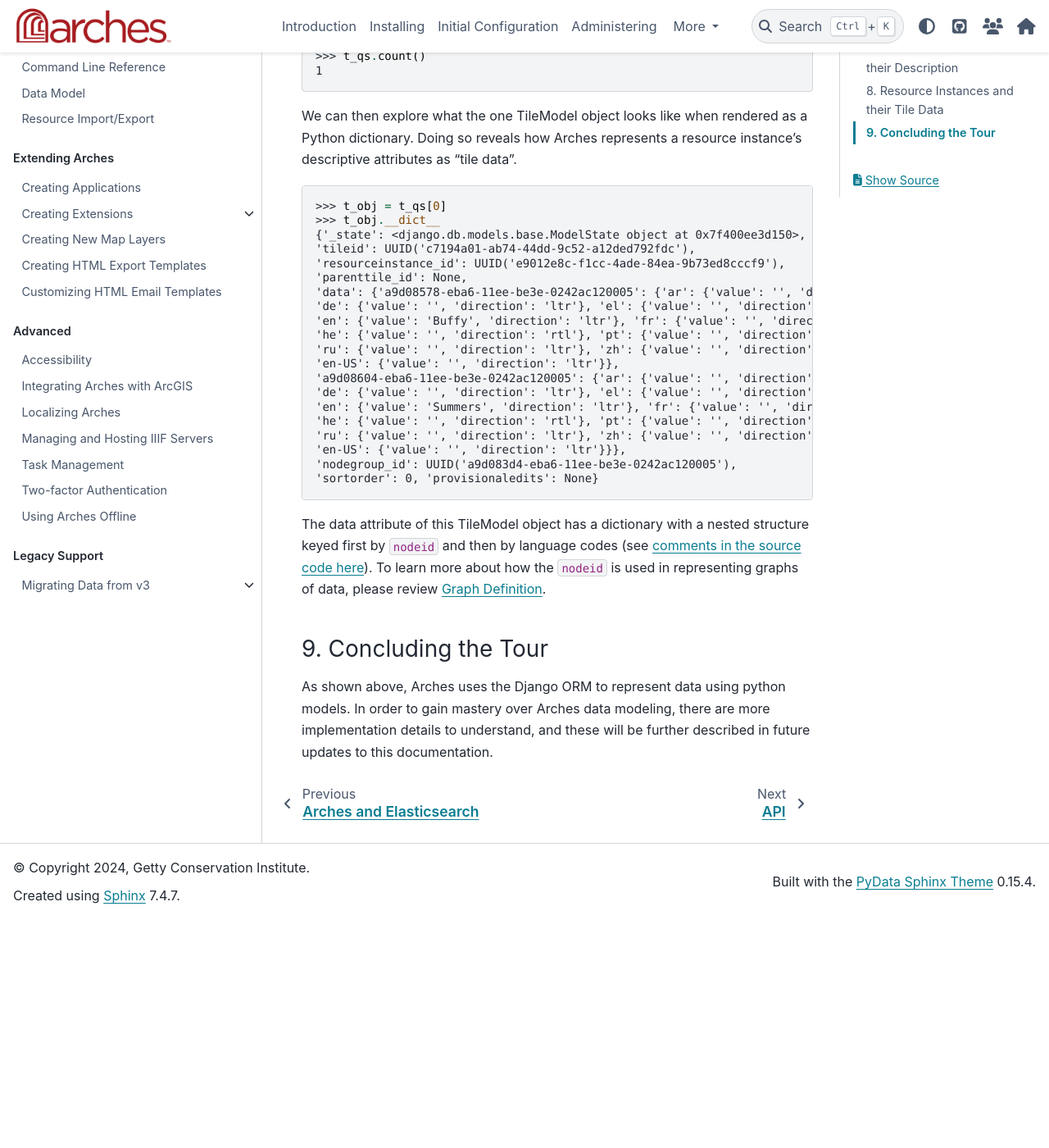
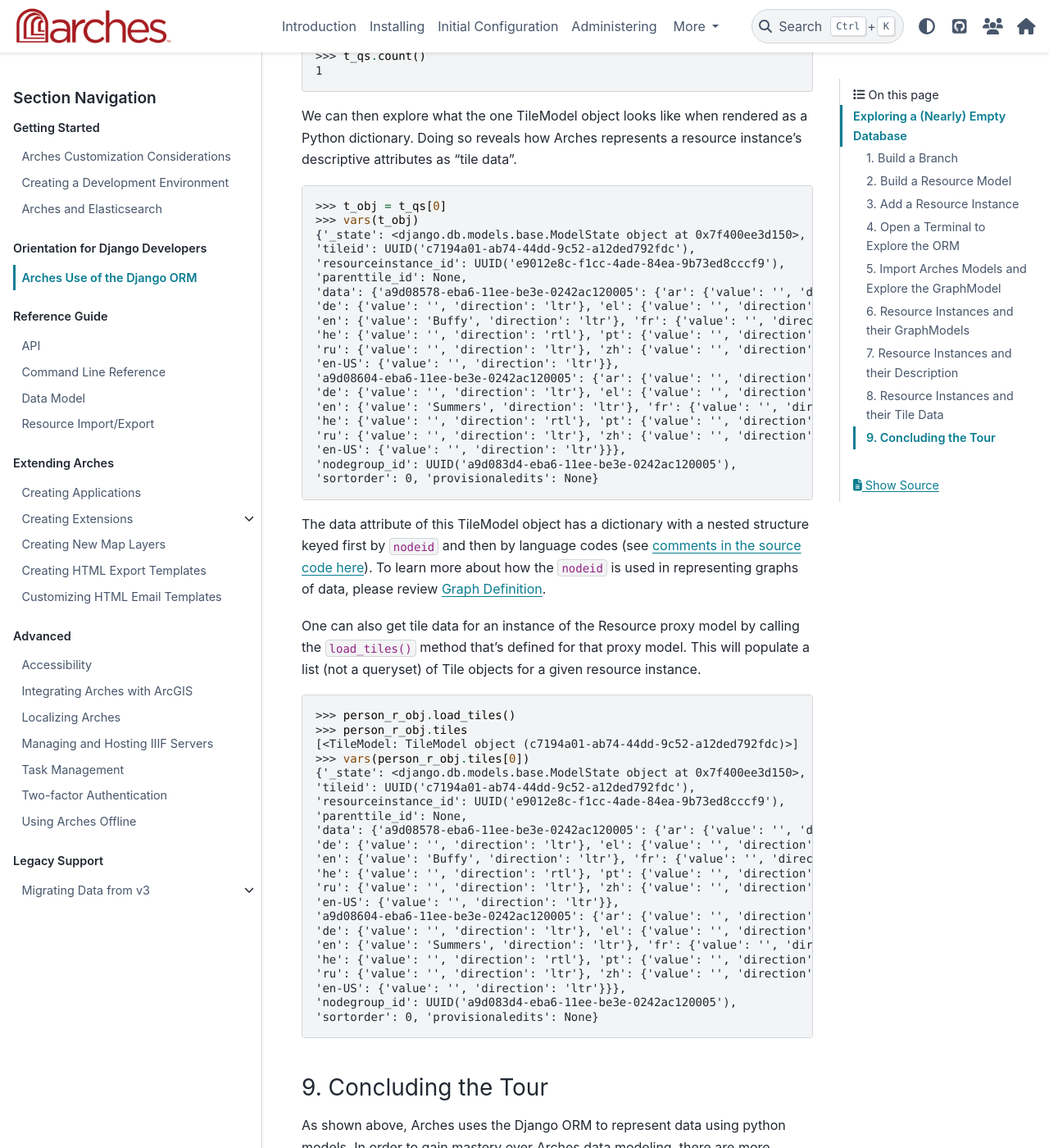
Before and after one commit to archesproject/arches-docs, a Sphinx documentation site: the page built from docs/developing/django-devs/orm-start.rst, in a window 1280 px wide and 1400 px high, scrolled down 8475 px. Shown: the whole window at 82% size. Built offline with Sphinx 7.4.7 and the PyData theme 0.15.4, drawn with Linux system fonts in a browser that asks for light colours; before the commit the page ends 9597 px from its top, so only the background shows below that; some of the changed text lies outside the part shown.

Commit message:
Update to implement PR reviewer suggestions

```diff
--- a/docs/developing/django-devs/orm-start.rst
+++ b/docs/developing/django-devs/orm-start.rst
@@ -14,7 +14,7 @@
 
 .. important::
 
-    + The UUIDs will be randomly generated and differ from these examples. You'll need to replace UUID identifiers with those present in your own Arches instance.
+    + The UUIDs will be randomly generated and differ from these examples. To test this on your own Arches instance, you'll need to replace UUID identifiers with those present in your own instance.
 
 
 1. Build a Branch
@@ -99,12 +99,12 @@
 
 You'll see we have 3 objects in our queryset to select all items from the GraphModel. But we only made one branch, and one resource model! Where does the other GraphModel object come from?
 
-To answer this question, let's investigate further by looking at an individual object from the query set. The ``.__dict__`` outputs the object as a dict, making it easier to see the information that it contains.
+To answer this question, let's investigate further by looking at an individual object from the query set. The ``vars()`` method outputs the object as a dict, making it easier to see the information that it contains.
 
 .. code-block:: python
 
     >>> gr_obj = gr_qs.last()  # Get the last object in this queryset
-    >>> gr_obj.__dict__
+    >>> vars(gr_obj)
     {'_state': <django.db.models.base.ModelState object at 0x7f40110d3350>,
     'graphid': UUID('ff623370-fa12-11e6-b98b-6c4008b05c4c'),
     'name': <arches.app.models.fields.i18n.I18n_String object at 0x7f40110d18d0>,
@@ -122,15 +122,15 @@
 
     >>> gr_obj.name.value
     '{"en": "Arches System Settings"}'
-    >>> gr_obj.name.__str__()
+    >>> str(gr_obj.name)
     'Arches System Settings'
 
 
-As you can see, the value of the I18n_String object is a JSON formatted string. Language codes ("en" in this case) are used as keys to different multi-lingual strings. One can get the string value for an I18n_String object, in the default language, with ``__str__()``.  So to output a more legible overview of try GraphModel queryset, try:
+As you can see, the value of the I18n_String object is a JSON formatted string. Language codes ("en" in this case) are used as keys to different multi-lingual strings. One can get the string value for an I18n_String object, in the default language, with ``str()``.  So to output a more legible overview of try GraphModel queryset, try:
 
 .. code-block:: python
 
-    >>> [(gr_obj.graphid, gr_obj.name.__str__(), gr_obj.isresource) for gr_obj in gr_qs]
+    >>> [(gr_obj.graphid, str(gr_obj.name), gr_obj.isresource) for gr_obj in gr_qs]
     [(UUID('ff623370-fa12-11e6-b98b-6c4008b05c4c'), 'Arches System Settings', True),
     (UUID('c5eba1b7-aa2e-45bd-abc1-4c64df1bc7e4'), 'Person', True),
     (UUID('8d7926ae-dc3d-4f77-be06-cd8a9e03b01a'), 'Name', False)]
@@ -141,7 +141,7 @@
 .. code-block:: python
 
     >>> person_resource_model_obj = GraphModel.objects.get(graphid='c5eba1b7-aa2e-45bd-abc1-4c64df1bc7e4')
-    >>> person_resource_model_obj.name.__str__()
+    >>> str(person_resource_model_obj.name)
     'Person'
 
 
@@ -162,7 +162,7 @@
 
     >>> r_qs = Resource.objects.all()
     >>> r_obj = r_qs.first()
-    >>> r_obj.__dict__
+    >>> vars(r_obj)
     {'_state': <django.db.models.base.ModelState object at 0x7f400f5f3150>,
     'resourceinstanceid': UUID('a106c400-260c-11e7-a604-14109fd34195'),
     'graph_id': UUID('ff623370-fa12-11e6-b98b-6c4008b05c4c'),
@@ -182,7 +182,7 @@
 
 .. code-block:: python
 
-    >>> r_obj.graph.name.__str__()
+    >>> str(r_obj.graph.name)
     'Arches System Settings'
 
 
@@ -199,9 +199,9 @@
 .. code-block:: python
 
     >>> person_r_obj = person_r_qs[0]
-    >>> person_r_obj.graph.name.__str__()  # See the 'Person' Resource Model (GraphModel)
+    >>> str(person_r_obj.graph.name)  # See the 'Person' Resource Model (GraphModel)
     'Person'
-    >>> person_r_obj.__dict__
+    >>> vars(person_r_obj)
     {'_state': <django.db.models.base.ModelState object at 0x7fb15ef2ad50>,
     'resourceinstanceid': UUID('e9012e8c-f1cc-4ade-84ea-9b73ed8cccf9'),
     'graph_id': UUID('c5eba1b7-aa2e-45bd-abc1-4c64df1bc7e4'),
@@ -234,7 +234,7 @@
 .. code-block:: python
 
     >>> person_r_obj.refresh_from_db()
-    >>> person_r_obj.__dict__
+    >>> vars(person_r_obj)
     {'_state': <django.db.models.base.ModelState object at 0x7f400ef5d490>,
     'resourceinstanceid': UUID('e9012e8c-f1cc-4ade-84ea-9b73ed8cccf9'),
     'graph_id': UUID('c5eba1b7-aa2e-45bd-abc1-4c64df1bc7e4'),
@@ -254,7 +254,7 @@
 
     >>> person_r_obj.displayname()
     'Summers,  Buffy'
-    >>> person_r_obj.name.__str__()
+    >>> str(person_r_obj.name)
     'Summers,  Buffy'
 
 
@@ -277,7 +277,7 @@
 .. code-block:: python
 
     >>> t_obj = t_qs[0]
-    >>> t_obj.__dict__
+    >>> vars(t_obj)
     {'_state': <django.db.models.base.ModelState object at 0x7f400ee3d150>,
     'tileid': UUID('c7194a01-ab74-44dd-9c52-a12ded792fdc'),
     'resourceinstance_id': UUID('e9012e8c-f1cc-4ade-84ea-9b73ed8cccf9'),
@@ -301,6 +301,34 @@
 The data attribute of this TileModel object has a dictionary with a nested structure keyed first by ``nodeid`` and then by language codes (see `comments in the source code here <https://github.com/archesproject/arches/blob/stable/7.5.1/arches/app/models/models.py#L1070>`_). To learn more about how the ``nodeid`` is used in representing graphs of data, please review :ref:`Graph Definition`.
 
 
+One can also get tile data for an instance of the Resource proxy model by calling the ``load_tiles()`` method that's defined for that proxy model. This will populate a list (not a queryset) of Tile objects for a given resource instance.
+
+.. code-block:: python
+
+    >>> person_r_obj.load_tiles()
+    >>> person_r_obj.tiles
+    [<TileModel: TileModel object (c7194a01-ab74-44dd-9c52-a12ded792fdc)>]
+    >>> vars(person_r_obj.tiles[0])
+    {'_state': <django.db.models.base.ModelState object at 0x7f400ee3d150>,
+    'tileid': UUID('c7194a01-ab74-44dd-9c52-a12ded792fdc'),
+    'resourceinstance_id': UUID('e9012e8c-f1cc-4ade-84ea-9b73ed8cccf9'),
+    'parenttile_id': None,
+    'data': {'a9d08578-eba6-11ee-be3e-0242ac120005': {'ar': {'value': '', 'direction': 'rtl'},
+    'de': {'value': '', 'direction': 'ltr'}, 'el': {'value': '', 'direction': 'ltr'},
+    'en': {'value': 'Buffy', 'direction': 'ltr'}, 'fr': {'value': '', 'direction': 'ltr'},
+    'he': {'value': '', 'direction': 'rtl'}, 'pt': {'value': '', 'direction': 'ltr'},
+    'ru': {'value': '', 'direction': 'ltr'}, 'zh': {'value': '', 'direction': 'ltr'},
+    'en-US': {'value': '', 'direction': 'ltr'}},
+    'a9d08604-eba6-11ee-be3e-0242ac120005': {'ar': {'value': '', 'direction': 'rtl'},
+    'de': {'value': '', 'direction': 'ltr'}, 'el': {'value': '', 'direction': 'ltr'},
+    'en': {'value': 'Summers', 'direction': 'ltr'}, 'fr': {'value': '', 'direction': 'ltr'},
+    'he': {'value': '', 'direction': 'rtl'}, 'pt': {'value': '', 'direction': 'ltr'},
+    'ru': {'value': '', 'direction': 'ltr'}, 'zh': {'value': '', 'direction': 'ltr'},
+    'en-US': {'value': '', 'direction': 'ltr'}}},
+    'nodegroup_id': UUID('a9d083d4-eba6-11ee-be3e-0242ac120005'),
+    'sortorder': 0, 'provisionaledits': None}
+
+
 9. Concluding the Tour
 ----------------------
 As shown above, Arches uses the Django ORM to represent data using python models. In order to gain mastery over Arches data modeling, there are more implementation details to understand, and these will be further described in future updates to this documentation.
```
